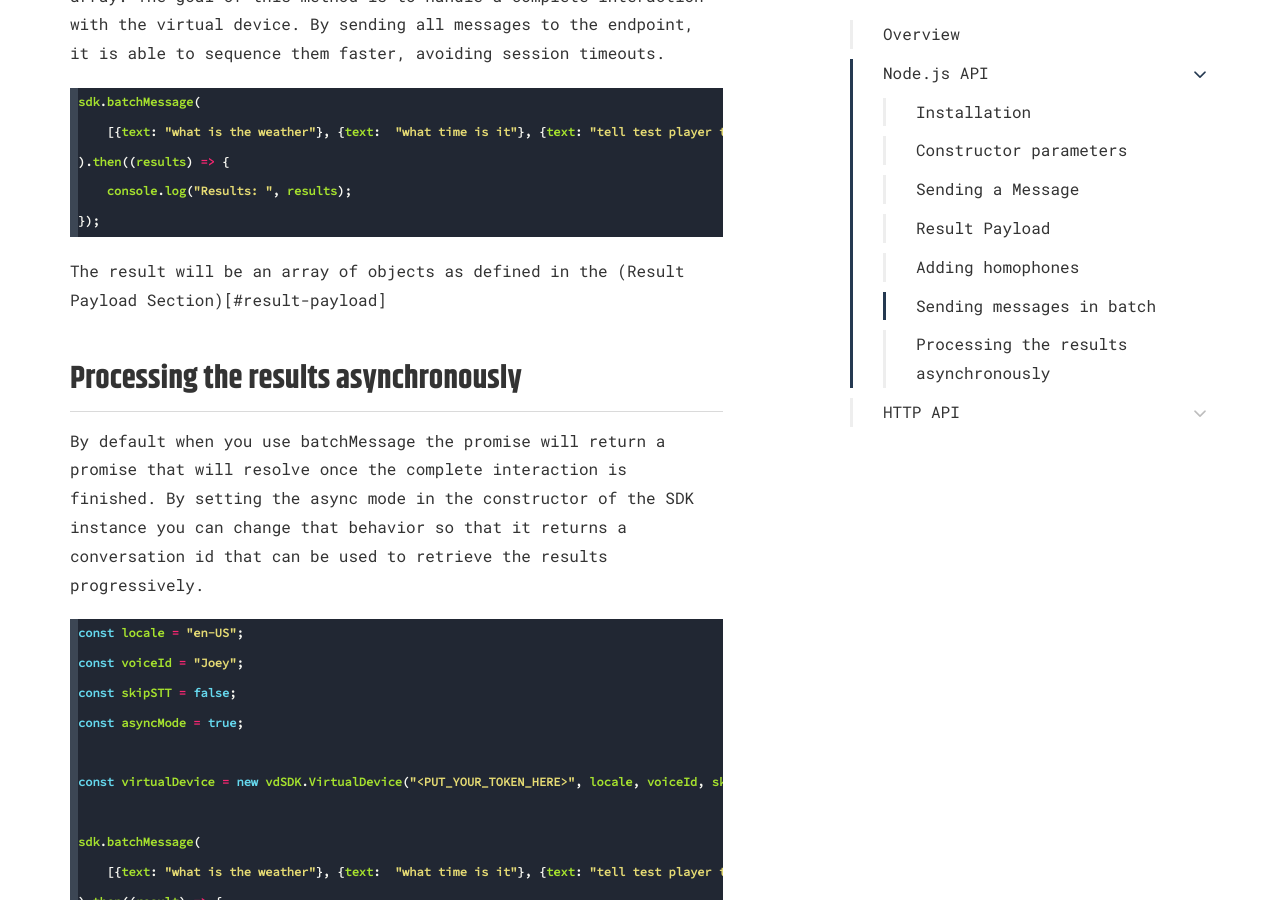
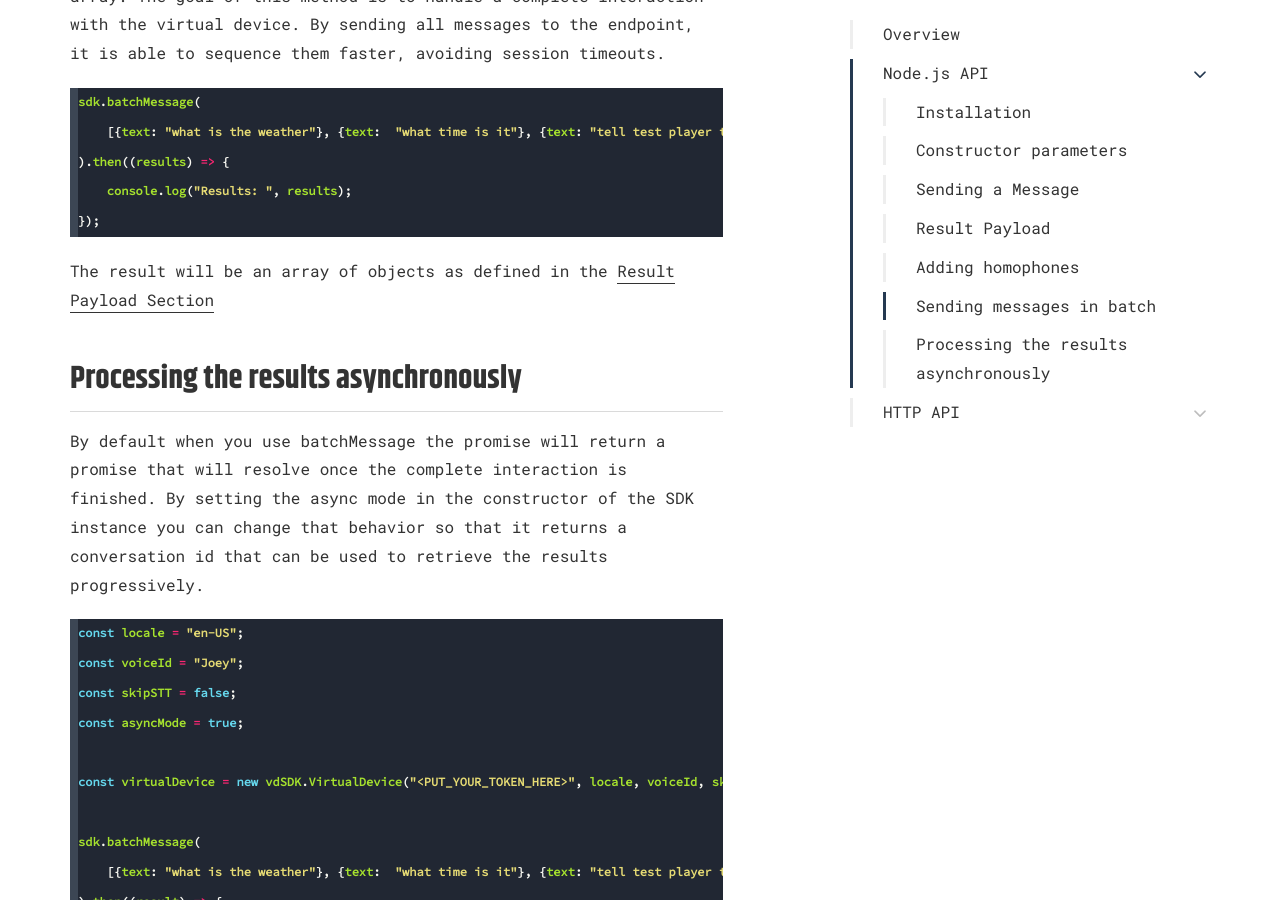
Before and after one commit to bespoken/bespoken-docs, a Jekyll site: the page built from end-to-end/api.md, in a window 1280 px wide and 900 px high, scrolled down 3347 px. Built offline with Jekyll 4.4.1, drawn with Linux system fonts in a browser that asks for light colours; nearby versions of some CDN libraries; some web fonts are replaced; comment, search, counter and statistics services are not loaded.

Commit message:
Fix result payload link

````diff
--- a/end-to-end/api.md
+++ b/end-to-end/api.md
@@ -109,7 +109,7 @@ sdk.batchMessage(
 });
 ```
 
-The result will be an array of objects as defined in the (Result Payload Section)[#result-payload]
+The result will be an array of objects as defined in the [Result Payload Section](#result-payload)
 
 
 ## Processing the results asynchronously
````
